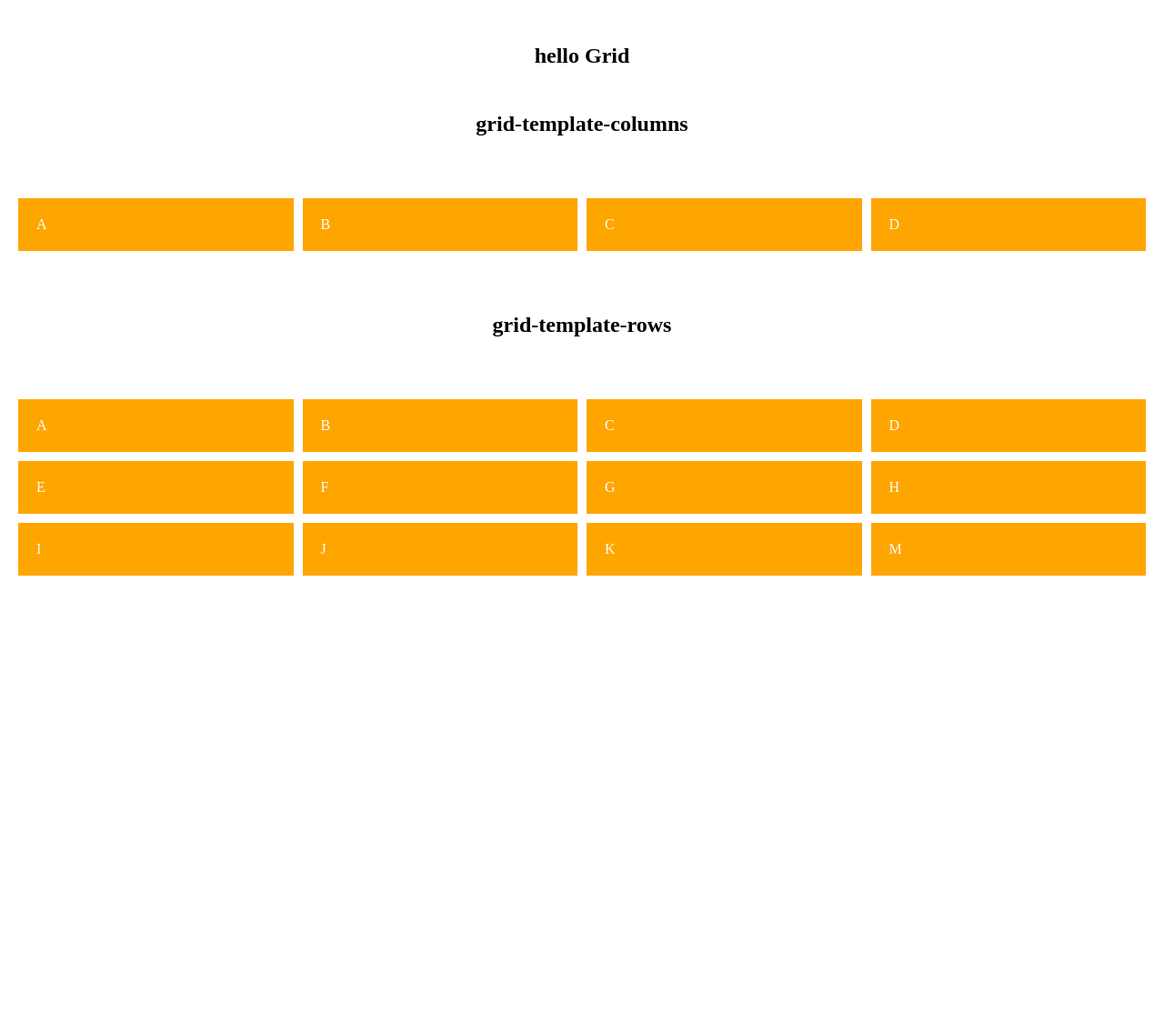
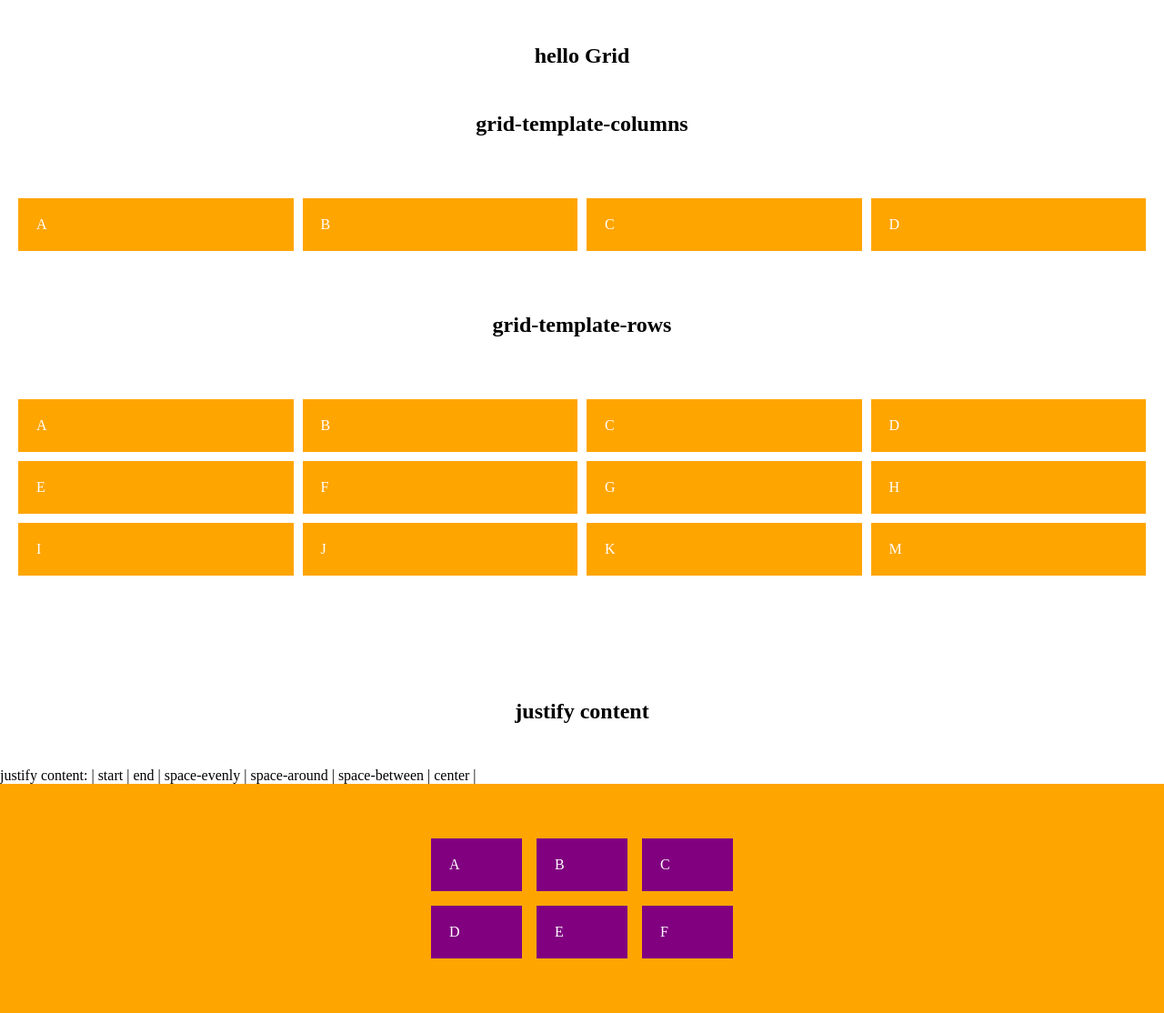
Before and after one commit to Cohort-4/introduction-to-css, a plain HTML site: page 8-Grid/index.html in a window 1280 px wide. Shown: the whole page at 91% size. Before the commit the page ends 800 px from the top, so only its background shows below. Drawn offline with Linux system fonts and the light colour scheme.

Commit message:
add grid note

```diff
--- a/8-Grid/index.html
+++ b/8-Grid/index.html
@@ -37,5 +37,18 @@
       <div>M</div>
     </div>
     <!-- grid-template-rows -->
+
+    <!-- justify-content -->
+    <h2>justify content</h2>
+   justify content: | start | end | space-evenly | space-around | space-between | center |
+    <div class="container-justify-content">
+      <div>A</div>
+      <div>B</div>
+      <div>C</div>
+      <div>D</div>
+      <div>E</div>
+      <div>F</div>
+    </div>
+    <!-- justify-content -->
   </body>
 </html>
--- a/8-Grid/styles.css
+++ b/8-Grid/styles.css
@@ -23,7 +23,7 @@ h2 {
 }
 .container-2 {
   display: grid;
-   grid-template-columns: repeat(4, 1fr);
+  grid-template-columns: repeat(4, 1fr);
   /* grid-template-rows: auto auto auto auto; */
   grid-template-rows: repeat(4, 1fr);
   /* column-gap: 10px;
@@ -36,3 +36,25 @@ h2 {
   color: #fff;
   padding: 20px;
 }
+
+/* justify content */
+.container-justify-content {
+  display: grid;
+  background-color: orange;
+  padding: 60px;
+  gap: 1rem;
+   grid-template-columns: 100px 100px 100px;
+  /* justify-content: start; */
+  /* justify-content: end; */
+  /* justify-content: space-evenly; */
+  /* justify-content: space-around; */
+  /* justify-content: space-between; */
+  justify-content: center;
+
+}
+.container-justify-content > div {
+  background-color: purple;
+  color: #fff;
+  padding: 20px;
+}
+/* justify content */
```
